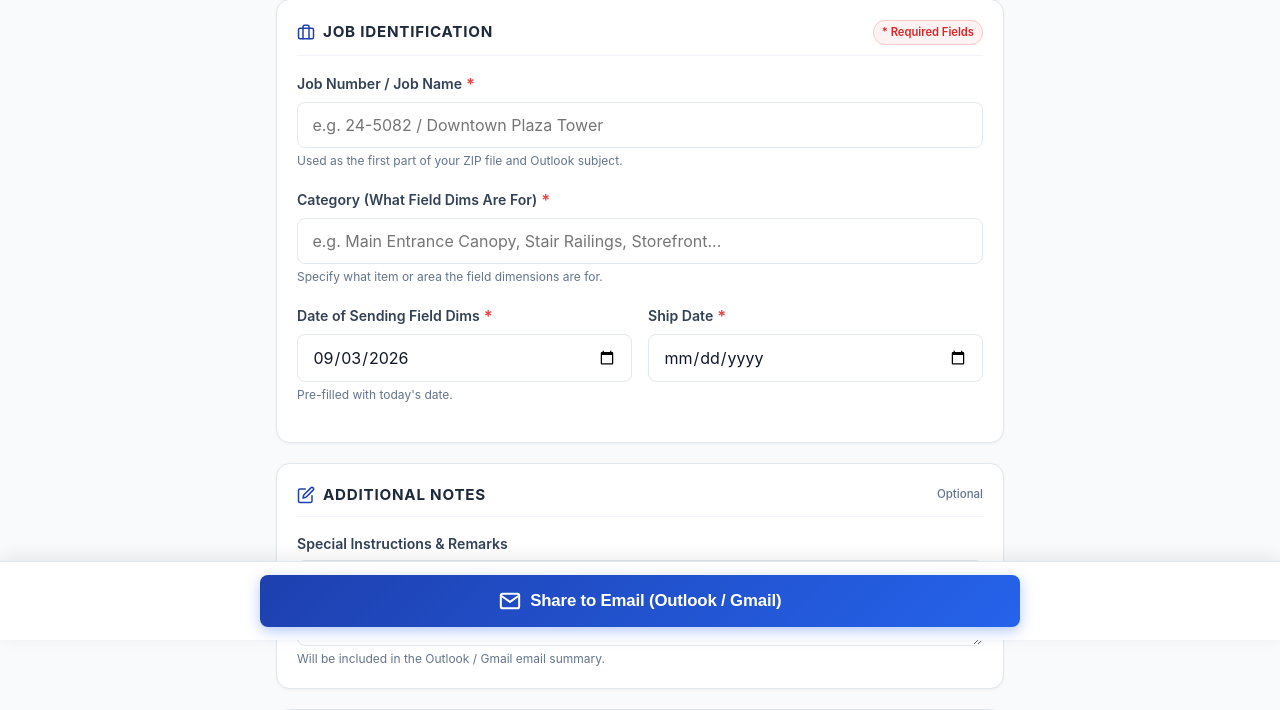
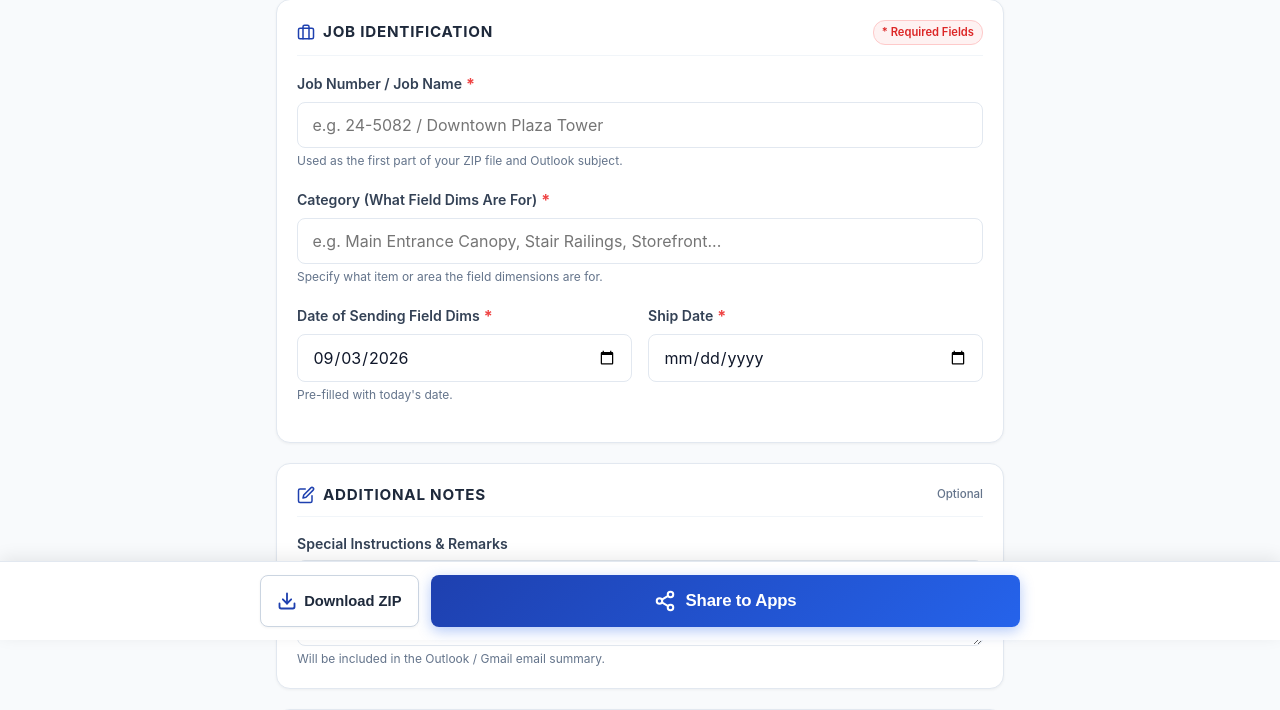
Before and after one commit to QIW-Detailing/QIW-FIELD-DIMS-DISPATCHER, a Flask app: page / in a window 1280 px wide. Shown: the part 160-870 px from the top of the page. Run offline with Flask 3, Linux system fonts and the light colour scheme; some libraries are stand-ins or nearby versions.

Commit message:
Streamline sharing: directly open device apps sheet to share ZIP, and provide direct Download ZIP option

```diff
--- a/static/css/style.css
+++ b/static/css/style.css
@@ -589,6 +589,36 @@ textarea.is-invalid {
   margin: 0 auto;
   display: flex;
   gap: 0.75rem;
+}
+
+.btn-secondary-action {
+  background: #ffffff;
+  border: 1.5px solid #cbd5e1;
+  color: #1e293b;
+  padding: 0.95rem 1rem;
+  border-radius: var(--radius-sm);
+  font-size: 0.92rem;
+  font-weight: 700;
+  display: inline-flex;
+  align-items: center;
+  justify-content: center;
+  gap: 0.45rem;
+  cursor: pointer;
+  transition: all 0.15s;
+  min-height: 52px;
+  white-space: nowrap;
+  box-shadow: var(--shadow-sm);
+}
+
+.btn-secondary-action:active {
+  background: #f1f5f9;
+  transform: scale(0.98);
+}
+
+.btn-secondary-action svg {
+  width: 20px;
+  height: 20px;
+  stroke: #1e40af;
 }
 
 .btn-primary-action {
--- a/static/js/app.js
+++ b/static/js/app.js
@@ -121,10 +121,15 @@ function initEventListeners() {
     btnBrowse.addEventListener('click', () => fileInputAll.click());
   }
 
-  // Primary Action: Share to Email
+  // Primary Bottom Actions
   const btnShareEmail = document.getElementById('btnShareEmail');
   if (btnShareEmail) {
     btnShareEmail.addEventListener('click', handleShareProcess);
+  }
+
+  const btnBottomDownloadZip = document.getElementById('btnBottomDownloadZip');
+  if (btnBottomDownloadZip) {
+    btnBottomDownloadZip.addEventListener('click', handleDownloadZipProcess);
   }
 
   // Reset form button in header
@@ -133,7 +138,7 @@ function initEventListeners() {
     btnReset.addEventListener('click', resetForm);
   }
 
-  // Modal Actions
+  // Modal Actions (Only Share to Apps and Download ZIP)
   const btnModalShare = document.getElementById('btnModalShare');
   if (btnModalShare) {
     btnModalShare.addEventListener('click', triggerNativeShare);
@@ -142,21 +147,6 @@ function initEventListeners() {
   const btnModalDownloadZip = document.getElementById('btnModalDownloadZip');
   if (btnModalDownloadZip) {
     btnModalDownloadZip.addEventListener('click', downloadZipArchive);
-  }
-
-  const btnModalDownloadEml = document.getElementById('btnModalDownloadEml');
-  if (btnModalDownloadEml) {
-    btnModalDownloadEml.addEventListener('click', downloadOutlookEml);
-  }
-
-  const btnModalMailto = document.getElementById('btnModalMailto');
-  if (btnModalMailto) {
-    btnModalMailto.addEventListener('click', openMailto);
-  }
-
-  const btnModalCopy = document.getElementById('btnModalCopy');
-  if (btnModalCopy) {
-    btnModalCopy.addEventListener('click', copySummaryToClipboard);
   }
 
   const modalCloseBtn = document.getElementById('modalCloseBtn');
@@ -376,7 +366,12 @@ async function handleShareProcess() {
     }
   }
 
-  showLoading(true, 'Packaging ZIP Archive', 'Compressing attached files...');
+  const btn = document.getElementById('btnShareEmail');
+  const originalBtnText = btn ? btn.innerHTML : '';
+  if (btn) {
+    btn.disabled = true;
+    btn.innerHTML = `<svg width="18" height="18" viewBox="0 0 24 24" fill="none" stroke="currentColor" stroke-width="2.5" stroke-linecap="round" stroke-linejoin="round" class="spinner" style="width:18px;height:18px;border-width:2px;display:inline-block;margin:0 6px 0 0;vertical-align:middle;"></svg> Packaging ZIP...`;
+  }
 
   try {
     const jobName = document.getElementById('jobName').value.trim();
@@ -388,13 +383,12 @@ async function handleShareProcess() {
     // 1. Generate safe ZIP filename: "<Job Number or Name> - <Category>.zip"
     currentZipFilename = generateSafeFilename(jobName, category) + '.zip';
 
-    // 2. Compress files into ZIP using JSZip
+    // 2. Fast Compress files into ZIP using JSZip (level 1 for instant response)
     const zip = new JSZip();
     const usedNames = new Set();
 
     for (const item of attachedFiles) {
       let fileName = item.name;
-      // Prevent colliding names inside zip
       if (usedNames.has(fileName)) {
         const parts = fileName.split('.');
         const ext = parts.length > 1 ? '.' + parts.pop() : '';
@@ -405,59 +399,103 @@ async function handleShareProcess() {
       zip.file(fileName, item.file);
     }
 
-    // Add a text summary file inside the ZIP as well for convenience
     const summaryFileContent = buildTextSummary(jobName, category, dateSent, shipDate, notes);
     zip.file("JOB_SUMMARY.txt", summaryFileContent);
 
     generatedZipBlob = await zip.generateAsync({
       type: 'blob',
       compression: 'DEFLATE',
-      compressionOptions: { level: 6 }
+      compressionOptions: { level: 1 }
     });
 
-    // 3. Prepare summary strings
     currentSummaryText = buildTextSummary(jobName, category, dateSent, shipDate, notes);
     currentSummaryHtml = buildHtmlSummary(jobName, category, dateSent, shipDate, notes);
 
-    showLoading(false);
+    updateModalDetails(jobName, category);
 
-    // 4. Update UI modal details
-    updateModalDetails(jobName, category, dateSent, shipDate, notes);
+    // Reset button
+    if (btn) {
+      btn.disabled = false;
+      btn.innerHTML = originalBtnText;
+    }
 
-    // 5. Check if native Web Share API supports file sharing (Mobile/Tablets)
-    const canShareFiles = testCanShareFile();
+    // Trigger Native Share directly to show mobile/tablet apps
+    await triggerNativeShare();
 
-    if (canShareFiles) {
-      // Attempt native share directly
-      await triggerNativeShare();
-    } else {
-      // On desktop or browsers without file sharing, open the options modal
-      openExportModal();
+  } catch (err) {
+    if (btn) {
+      btn.disabled = false;
+      btn.innerHTML = originalBtnText;
     }
-  } catch (err) {
-    showLoading(false);
-    console.error('Error creating ZIP archive:', err);
-    alert('An error occurred during ZIP compression: ' + err.message);
+    console.error('Error in share process:', err);
+    alert('An error occurred during preparation: ' + err.message);
   }
 }
 
 /**
- * Test whether device browser supports sharing files via Web Share API
+ * Handle direct "Download ZIP" button click
  */
-function testCanShareFile() {
-  if (!navigator.canShare || !navigator.share || !window.File) {
-    return false;
+async function handleDownloadZipProcess() {
+  if (!validateForm()) {
+    showToast('⚠️ Please fill in all required fields marked with *');
+    return;
   }
+
+  const btn = document.getElementById('btnBottomDownloadZip');
+  const originalBtnText = btn ? btn.innerHTML : '';
+  if (btn) {
+    btn.disabled = true;
+    btn.innerHTML = `Downloading...`;
+  }
+
   try {
-    const dummyFile = new File(['test'], 'test.txt', { type: 'text/plain' });
-    return navigator.canShare({ files: [dummyFile] });
-  } catch (e) {
-    return false;
+    const jobName = document.getElementById('jobName').value.trim();
+    const category = document.getElementById('category').value.trim();
+    const dateSent = document.getElementById('dateSent').value.trim();
+    const shipDate = document.getElementById('shipDate').value.trim();
+    const notes = document.getElementById('notes').value.trim();
+
+    currentZipFilename = generateSafeFilename(jobName, category) + '.zip';
+
+    const zip = new JSZip();
+    const usedNames = new Set();
+    for (const item of attachedFiles) {
+      let fileName = item.name;
+      if (usedNames.has(fileName)) {
+        const parts = fileName.split('.');
+        const ext = parts.length > 1 ? '.' + parts.pop() : '';
+        const base = parts.join('.');
+        fileName = `${base}_${Math.floor(Math.random() * 1000)}${ext}`;
+      }
+      usedNames.add(fileName);
+      zip.file(fileName, item.file);
+    }
+
+    zip.file("JOB_SUMMARY.txt", buildTextSummary(jobName, category, dateSent, shipDate, notes));
+
+    generatedZipBlob = await zip.generateAsync({
+      type: 'blob',
+      compression: 'DEFLATE',
+      compressionOptions: { level: 1 }
+    });
+
+    downloadZipArchive();
+
+    if (btn) {
+      btn.disabled = false;
+      btn.innerHTML = originalBtnText;
+    }
+  } catch (err) {
+    if (btn) {
+      btn.disabled = false;
+      btn.innerHTML = originalBtnText;
+    }
+    alert('Error creating ZIP: ' + err.message);
   }
 }
 
 /**
- * Trigger native mobile share sheet with ZIP file attached
+ * Trigger native mobile share sheet with ZIP file
  */
 async function triggerNativeShare() {
   if (!generatedZipBlob) return;
@@ -466,37 +504,50 @@ async function triggerNativeShare() {
   const category = document.getElementById('category').value.trim();
   const shareTitle = `Field Dims: ${jobName} - ${category}`;
 
-  try {
   const zipFile = new File([generatedZipBlob], currentZipFilename, {
     type: 'application/zip',
     lastModified: Date.now()
   });
 
+  // If browser supports navigator.share (Mobile / Tablet)
+  if (navigator.share) {
+    let shared = false;
+
+    // First attempt: Share with ZIP file attached
+    try {
       if (navigator.canShare && navigator.canShare({ files: [zipFile] })) {
         await navigator.share({
           title: shareTitle,
           text: currentSummaryText,
           files: [zipFile]
         });
-      showToast('✅ Shared successfully!');
-    } else if (navigator.share) {
-      // Can share text only
+        shared = true;
+      }
+    } catch (e) {
+      if (e.name === 'AbortError') return; // User closed sheet
+      console.warn('Direct file share not permitted by device, falling back to text share:', e);
+    }
+
+    // Second attempt if files not supported by device's browser whitelist:
+    if (!shared) {
+      try {
+        // Automatically download the zip file so the user has it ready
+        downloadZipArchive();
+        // Open the native app picker with summary
         await navigator.share({
           title: shareTitle,
           text: currentSummaryText
         });
-      // Also download zip for user
-      downloadZipArchive();
-      showToast('✅ Summary shared! ZIP file downloaded.');
-    } else {
+        shared = true;
+      } catch (e) {
+        if (e.name === 'AbortError') return;
+        console.warn('Share was dismissed or failed:', e);
         openExportModal();
       }
-  } catch (err) {
-    if (err.name !== 'AbortError') {
-      console.warn('Share sheet was dismissed or failed:', err);
-      // Fallback: show modal
+    }
+  } else {
+    // Desktop fallback: open the clean 2-button modal
     openExportModal();
-    }
   }
 }
 
@@ -511,84 +562,16 @@ function openExportModal() {
 }
 
 /**
- * Populate modal with the active job info and summary preview
+ * Populate modal with the active job info
  */
-function updateModalDetails(jobName, category, dateSent, shipDate, notes) {
+function updateModalDetails(jobName, category) {
   const modalZipName = document.getElementById('modalZipName');
   const modalZipMeta = document.getElementById('modalZipMeta');
-  const modalSummaryPreview = document.getElementById('modalSummaryPreview');
 
   if (modalZipName) modalZipName.textContent = currentZipFilename;
   if (modalZipMeta) {
     const sizeStr = formatBytes(generatedZipBlob ? generatedZipBlob.size : 0);
     modalZipMeta.textContent = `${attachedFiles.length} file(s) &bull; ${sizeStr} archive`;
-  }
-
-  if (modalSummaryPreview) {
-    modalSummaryPreview.innerHTML = `
-      <div class="preview-title">Outlook Summary Details</div>
-      <table class="summary-table">
-        <tr><td>Job Number / Name:</td><td><strong>${escapeHtml(jobName)}</strong></td></tr>
-        <tr><td>Category:</td><td>${escapeHtml(category)}</td></tr>
-        <tr><td>Date Sent (Dims):</td><td>${escapeHtml(dateSent)}</td></tr>
-        <tr><td>Ship Date:</td><td>${escapeHtml(shipDate)}</td></tr>
-        <tr><td>Additional Notes:</td><td>${notes ? escapeHtml(notes).replace(/\n/g, '<br>') : '<em>None</em>'}</td></tr>
-        <tr><td>ZIP Archive:</td><td><code>${escapeHtml(currentZipFilename)}</code></td></tr>
-      </table>
-    `;
-  }
-}
-
-/**
- * Generate and download an .eml file that opens directly in Microsoft Outlook
- * with HTML body and the ZIP file attached!
- */
-async function downloadOutlookEml() {
-  if (!generatedZipBlob) return;
-
-  showLoading(true, 'Preparing Outlook Email', 'Embedding ZIP attachment into email draft...');
-
-  try {
-    const jobName = document.getElementById('jobName').value.trim();
-    const category = document.getElementById('category').value.trim();
-    const subject = `Field Dims: ${jobName} - ${category}`;
-
-    // Read ZIP blob as base64
-    const zipBase64 = await blobToBase64(generatedZipBlob);
-    const boundary = "boundary_field_dims_" + Date.now().toString(16);
-
-    const emlContent = [
-      `MIME-Version: 1.0`,
-      `Subject: ${subject}`,
-      `Date: ${new Date().toUTCString()}`,
-      `Content-Type: multipart/mixed; boundary="${boundary}"`,
-      ``,
-      `--${boundary}`,
-      `Content-Type: text/html; charset=UTF-8`,
-      `Content-Transfer-Encoding: 7bit`,
-      ``,
-      currentSummaryHtml,
-      ``,
-      `--${boundary}`,
-      `Content-Type: application/zip; name="${currentZipFilename}"`,
-      `Content-Disposition: attachment; filename="${currentZipFilename}"`,
-      `Content-Transfer-Encoding: base64`,
-      ``,
-      zipBase64,
-      ``,
-      `--${boundary}--`
-    ].join('\r\n');
-
-    const emlBlob = new Blob([emlContent], { type: 'message/rfc822' });
-    const emlFilename = `${generateSafeFilename(jobName, category)}.eml`;
-    triggerDownload(emlBlob, emlFilename);
-
-    showLoading(false);
-    showToast('✉️ Outlook draft downloaded! Double-click to open in Outlook.');
-  } catch (err) {
-    showLoading(false);
-    console.error('Error generating EML:', err);
-    alert('Could not generate Outlook .eml file: ' + err.message);
   }
 }
 
@@ -599,48 +582,6 @@ function downloadZipArchive() {
   if (!generatedZipBlob) return;
   triggerDownload(generatedZipBlob, currentZipFilename);
   showToast('📥 ZIP archive downloaded!');
-}
-
-/**
- * Open Outlook / default email client via mailto: URL
- */
-function openMailto() {
-  const jobName = document.getElementById('jobName').value.trim();
-  const category = document.getElementById('category').value.trim();
-  const subject = encodeURIComponent(`Field Dims: ${jobName} - ${category}`);
-  const body = encodeURIComponent(currentSummaryText);
-
-  // Copy summary to clipboard just in case
-  copySummaryToClipboard(false);
-
-  // Trigger download of zip so user can easily attach it
-  downloadZipArchive();
-
-  window.location.href = `mailto:?subject=${subject}&body=${body}`;
-  showToast('📧 Opened email client! (ZIP downloaded to attach)');
-}
-
-/**
- * Copy summary text to clipboard
- */
-async function copySummaryToClipboard(notify = true) {
-  try {
-    await navigator.clipboard.writeText(currentSummaryText);
-    if (notify) {
-      showToast('📋 Summary copied to clipboard!');
-    }
-  } catch (err) {
-    // Fallback
-    const textarea = document.createElement('textarea');
-    textarea.value = currentSummaryText;
-    document.body.appendChild(textarea);
-    textarea.select();
-    document.execCommand('copy');
-    document.body.removeChild(textarea);
-    if (notify) {
-      showToast('📋 Summary copied to clipboard!');
-    }
-  }
 }
 
 /**
--- a/templates/index.html
+++ b/templates/index.html
@@ -193,12 +193,23 @@
   <!-- Sticky Bottom Bar for Mobile & Tablet -->
   <aside class="sticky-bottom-bar">
     <div class="bottom-bar-container">
+      <button type="button" class="btn-secondary-action" id="btnBottomDownloadZip" title="Download ZIP file directly">
+        <svg viewBox="0 0 24 24" fill="none" stroke="currentColor" stroke-width="2.2" stroke-linecap="round" stroke-linejoin="round">
+          <path d="M21 15v4a2 2 0 0 1-2 2H5a2 2 0 0 1-2-2v-4"></path>
+          <polyline points="7 10 12 15 17 10"></polyline>
+          <line x1="12" y1="15" x2="12" y2="3"></line>
+        </svg>
+        Download ZIP
+      </button>
       <button type="button" class="btn-primary-action" id="btnShareEmail">
         <svg viewBox="0 0 24 24" fill="none" stroke="currentColor" stroke-width="2.2" stroke-linecap="round" stroke-linejoin="round">
-          <path d="M4 4h16c1.1 0 2 .9 2 2v12c0 1.1-.9 2-2 2H4c-1.1 0-2-.9-2-2V6c0-1.1.9-2 2-2z"></path>
-          <polyline points="22,6 12,13 2,6"></polyline>
+          <circle cx="18" cy="5" r="3"></circle>
+          <circle cx="6" cy="12" r="3"></circle>
+          <circle cx="18" cy="19" r="3"></circle>
+          <line x1="8.59" y1="13.51" x2="15.42" y2="17.49"></line>
+          <line x1="15.41" y1="6.51" x2="8.59" y2="10.49"></line>
         </svg>
-        Share to Email (Outlook / Gmail)
+        Share to Apps
       </button>
     </div>
   </aside>
@@ -207,10 +218,10 @@
   <div class="loading-overlay" id="loadingOverlay">
     <div class="spinner"></div>
     <div class="loading-title" id="loadingTitle">Compressing Files...</div>
-    <div class="loading-subtitle" id="loadingSubtitle">Packaging files into ZIP and formatting Outlook summary</div>
+    <div class="loading-subtitle" id="loadingSubtitle">Packaging files into ZIP</div>
   </div>
 
-  <!-- Export Options Modal -->
+  <!-- Export Options Modal (Only 2 options: Share to Apps or Download ZIP) -->
   <div class="modal" id="exportModal">
     <div class="modal-content">
       <div class="modal-header">
@@ -219,7 +230,7 @@
             <path d="M22 11.08V12a10 10 0 1 1-5.93-9.14"></path>
             <polyline points="22 4 12 14.01 9 11.01"></polyline>
           </svg>
-          ZIP Created & Ready to Send
+          ZIP Archive Ready
         </h3>
         <button type="button" class="modal-close-btn" id="modalCloseBtn">&times;</button>
       </div>
@@ -240,7 +251,7 @@
           </div>
         </div>
 
-        <!-- Export Buttons List -->
+        <!-- Export Buttons: ONLY TWO BUTTONS -->
         <div class="export-options-list">
           <button type="button" class="btn-export-option primary-option" id="btnModalShare">
             <div class="export-option-icon">
@@ -253,21 +264,8 @@
               </svg>
             </div>
             <div class="export-option-content">
-              <div class="export-option-title">Share to Outlook / Gmail (Mobile/Tablet)</div>
-              <div class="export-option-desc">Opens system share sheet with ZIP attached directly to email</div>
-            </div>
-          </button>
-
-          <button type="button" class="btn-export-option" id="btnModalDownloadEml">
-            <div class="export-option-icon" style="background: #e0f2fe; color: #0284c7;">
-              <svg viewBox="0 0 24 24" fill="none" stroke="currentColor" stroke-width="2" stroke-linecap="round" stroke-linejoin="round">
-                <path d="M4 4h16c1.1 0 2 .9 2 2v12c0 1.1-.9 2-2 2H4c-1.1 0-2-.9-2-2V6c0-1.1.9-2 2-2z"></path>
-                <polyline points="22,6 12,13 2,6"></polyline>
-              </svg>
-            </div>
-            <div class="export-option-content">
-              <div class="export-option-title">Open in Microsoft Outlook (.eml)</div>
-              <div class="export-option-desc">Downloads ready-to-send draft with ZIP file already attached inside</div>
+              <div class="export-option-title">Share to Apps (Outlook / Gmail)</div>
+              <div class="export-option-desc">Open apps on your mobile or tablet to share the ZIP file</div>
             </div>
           </button>
 
@@ -281,41 +279,13 @@
             </div>
             <div class="export-option-content">
               <div class="export-option-title">Download ZIP File</div>
-              <div class="export-option-desc">Save compressed archive locally</div>
-            </div>
-          </button>
-
-          <button type="button" class="btn-export-option" id="btnModalMailto">
-            <div class="export-option-icon" style="background: #fef3c7; color: #d97706;">
-              <svg viewBox="0 0 24 24" fill="none" stroke="currentColor" stroke-width="2" stroke-linecap="round" stroke-linejoin="round">
-                <line x1="22" y1="2" x2="11" y2="13"></line>
-                <polygon points="22 2 15 22 11 13 2 9 22 2"></polygon>
-              </svg>
-            </div>
-            <div class="export-option-content">
-              <div class="export-option-title">Open Default Mail Client (mailto:)</div>
-              <div class="export-option-desc">Opens compose window with subject & body summary</div>
-            </div>
-          </button>
-
-          <button type="button" class="btn-export-option" id="btnModalCopy">
-            <div class="export-option-icon" style="background: #f1f5f9; color: #475569;">
-              <svg viewBox="0 0 24 24" fill="none" stroke="currentColor" stroke-width="2" stroke-linecap="round" stroke-linejoin="round">
-                <rect x="9" y="9" width="13" height="13" rx="2" ry="2"></rect>
-                <path d="M5 15H4a2 2 0 0 1-2-2V4a2 2 0 0 1 2-2h9a2 2 0 0 1 2 2v1"></path>
-              </svg>
-            </div>
-            <div class="export-option-content">
-              <div class="export-option-title">Copy Summary to Clipboard</div>
-              <div class="export-option-desc">Paste directly into Teams, email body, or notes</div>
+              <div class="export-option-desc">Save the compressed archive directly to your device</div>
             </div>
           </button>
         </div>
-
-        <!-- Summary Preview Box -->
-        <div class="outlook-summary-preview" id="modalSummaryPreview"></div>
       </div>
     </div>
+  </div>
   <!-- Photo Markup & Annotation Studio Modal -->
   <div class="markup-modal" id="markupModal">
     <div class="markup-header">
```
Also changed, not shown: index.html (+21 -52 lines). Lines whose indentation alone changed are shown as unchanged.
